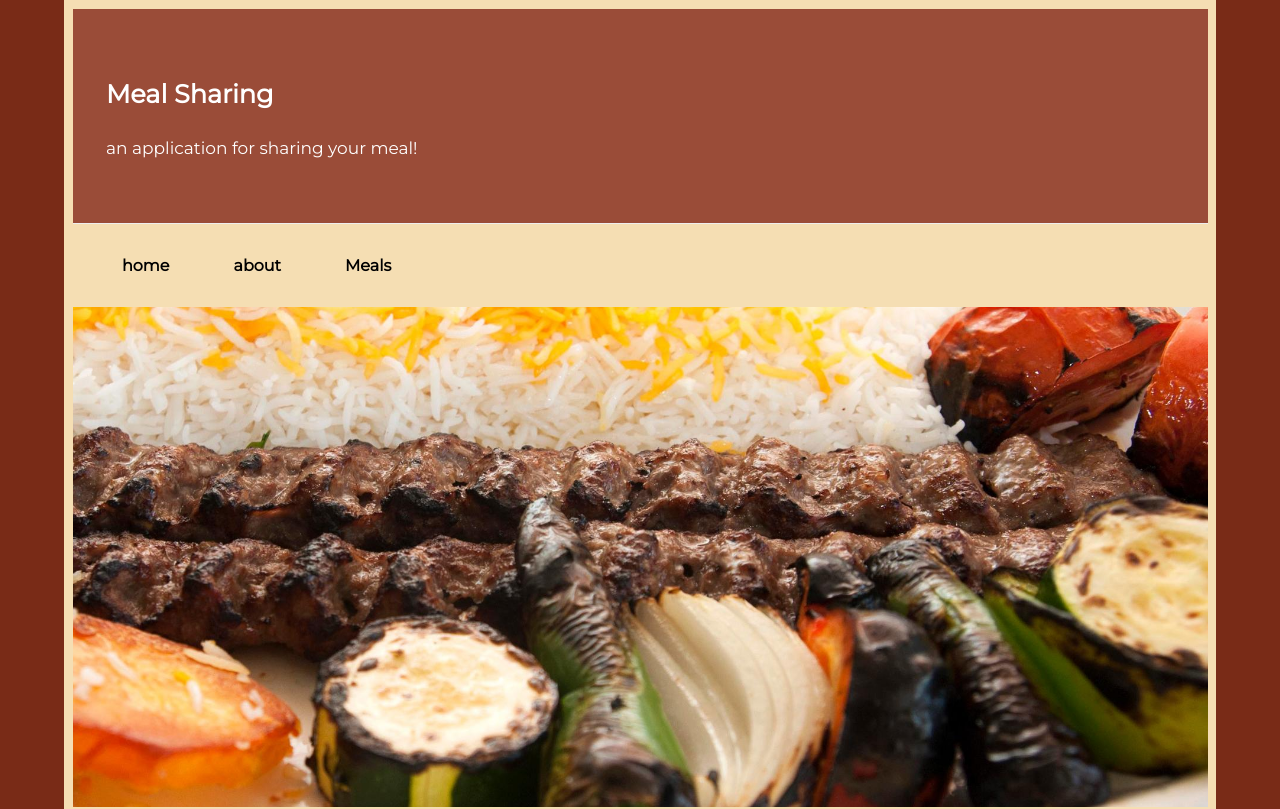
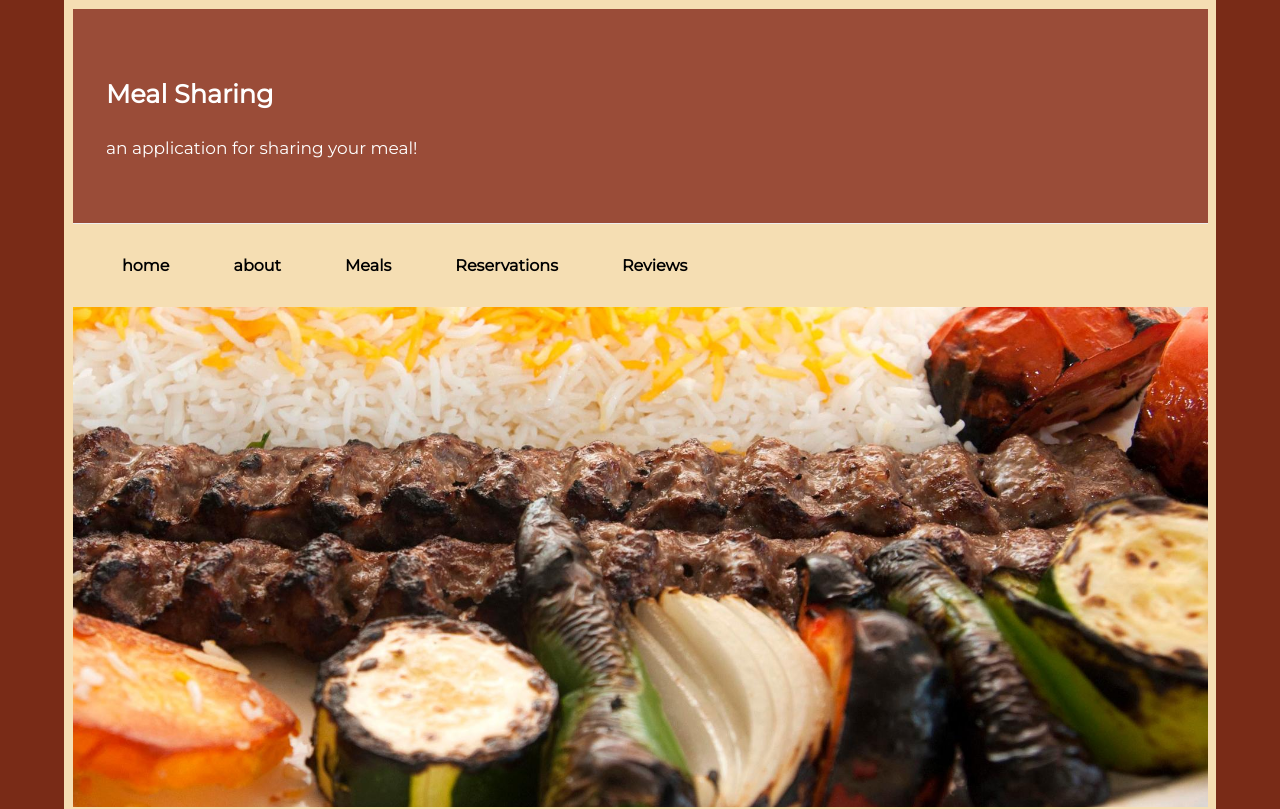
Before and after one commit to somayehdvr/meal-sharing, a React app: page / in a window 1280 px wide. Shown: the top 809 px of the page. Built offline with nearby package versions, Linux system fonts and the light colour scheme; no server answers.

Commit message:
fix some errors

```diff
--- a/src/backend/api/reservations.js
+++ b/src/backend/api/reservations.js
@@ -31,6 +31,9 @@ router.post("/", async (request, response) => {
         contact_name: body.contact_name,
         contact_email: body.contact_email
       });
+      await knex('meals')
+        .where({ id: body.meal_id })
+        .decrement({ max_reservations: body.number_of_guests })
       response.json(reservation)
     } catch (err) {
       throw err;
--- a/src/client/components/Header.js
+++ b/src/client/components/Header.js
@@ -18,6 +18,8 @@ export default function Header() {
                 <li><a href="/" title="home">home</a></li>
                 <li><a href="#about" title="about">about</a></li>
                 <li><a href="/meals" title="our services">Meals</a></li>
+                <li><a href="/reservations" title="reservations">Reservations</a></li>
+                <li><a href="/reviews" title="reviews">Reviews</a></li>
             </ul>
                 </nav>
                 {/* end nav  */}
```
